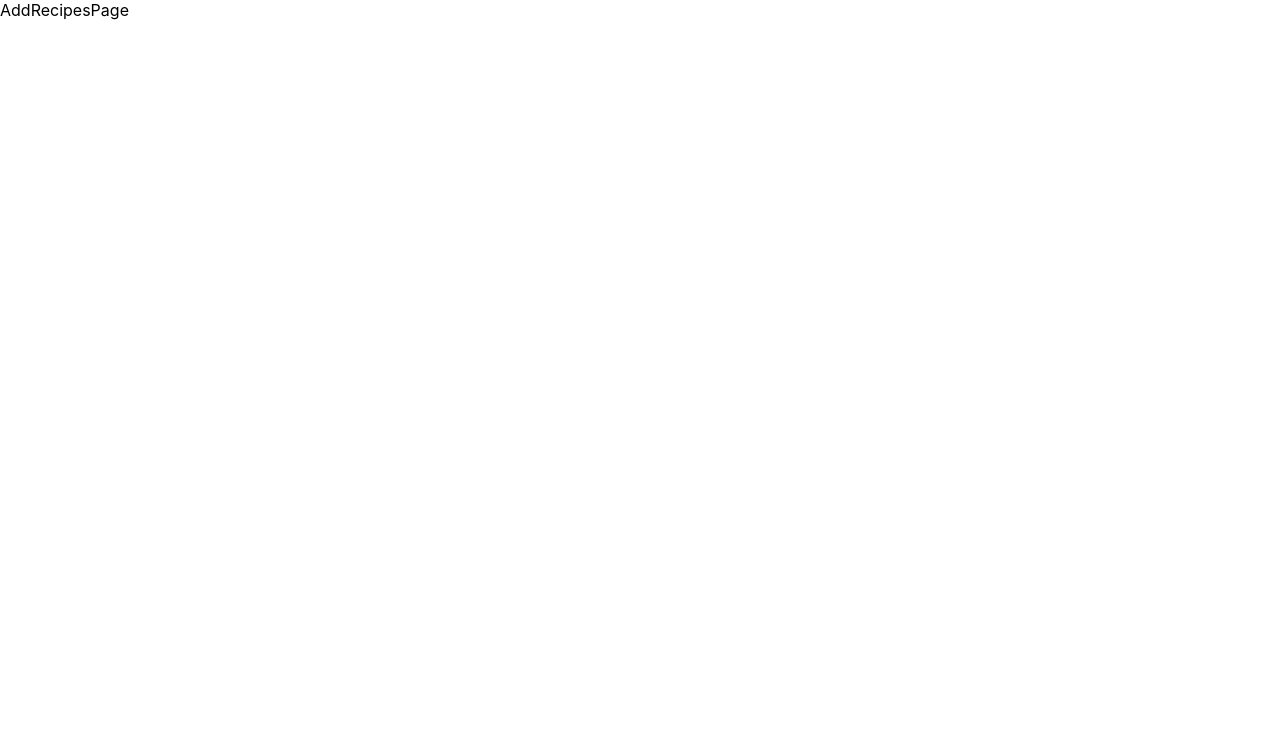
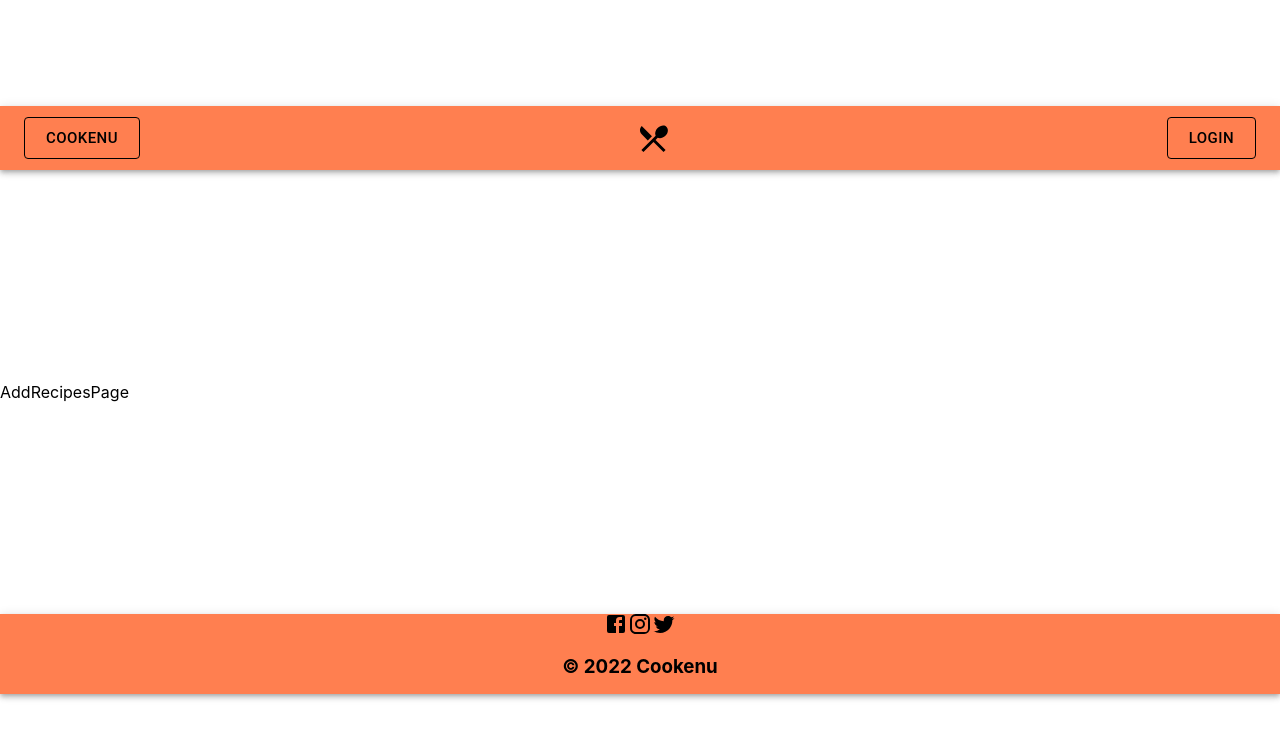
Before and after one commit to Brms5/Cookenu, a React (Create React App) app in the folder cookenu/: page /add-recipe in a window 1280 px wide. Shown: the top 738 px of the page. Built offline with nearby package versions, Linux system fonts and the light colour scheme.

Commit message:
feat: Header and Footer developed and structured navigation

```diff
--- a/cookenu/package.json
+++ b/cookenu/package.json
@@ -7,6 +7,8 @@
     "@emotion/styled": "^11.8.1",
     "@fontsource/roboto": "^4.5.3",
     "@material-ui/core": "^4.12.3",
+    "@material-ui/icons": "^4.11.2",
+    "@mui/icons-material": "^5.5.1",
     "@mui/material": "^5.5.1",
     "@mui/styled-engine-sc": "^5.4.2",
     "@testing-library/jest-dom": "^5.16.2",
--- a/cookenu/public/index.html
+++ b/cookenu/public/index.html
@@ -25,6 +25,18 @@
       Learn how to configure a non-root public URL by running `npm run build`.
     -->
     <title>React App</title>
+  <style>
+    html,
+    body,
+    #root {
+      margin: 0;
+      padding: 0;
+      width: 100%;
+      min-height: 100vh;
+    }
+  </style>
+
+
   </head>
   <body>
     <noscript>You need to enable JavaScript to run this app.</noscript>
--- /dev/null
+++ b/cookenu/src/components/Footer/Footer.js
@@ -0,0 +1,23 @@
+import React from "react";
+import AppBar from "@material-ui/core/AppBar";
+import { StyledFooter, StyledIconsDiv } from "./styled";
+import FacebookIcon from "@mui/icons-material/Facebook";
+import InstagramIcon from "@mui/icons-material/Instagram";
+import TwitterIcon from "@mui/icons-material/Twitter";
+
+function Footer() {
+  return (
+    <AppBar position="static">
+      <StyledFooter>
+        <StyledIconsDiv>
+          <FacebookIcon />
+          <InstagramIcon />
+          <TwitterIcon />
+        </StyledIconsDiv>
+        <h3>© 2022 Cookenu</h3>
+      </StyledFooter>
+    </AppBar>
+  );
+}
+
+export default Footer;
--- /dev/null
+++ b/cookenu/src/components/Footer/styled.js
@@ -0,0 +1,22 @@
+import styled from "styled-components";
+
+export const StyledFooter = styled.div`
+  display: flex;
+  flex-direction: column;
+  width: 100%;
+  height: 10vh;
+  margin: 0px;
+  justify-content: center;
+  align-items: center;
+  color: black; // -> Resolver a integração das cores bases
+`;
+
+export const StyledIconsDiv = styled.div`
+  display: flex;
+  flex-direction: row;
+  justify-content: center;
+  align-items: end;
+  width: 100%;
+  height: 40%;
+  /* background-color: blue; */
+`;
--- /dev/null
+++ b/cookenu/src/components/Header/Header.js
@@ -0,0 +1,35 @@
+import React from "react";
+import AppBar from "@material-ui/core/AppBar";
+import Button from "@material-ui/core/Button";
+import { StyledToolbar } from "./styled"
+import { useNavigate } from "react-router-dom";
+import RestaurantMenuIcon from "@mui/icons-material/RestaurantMenu";
+
+function Header() {
+  const navigate = useNavigate();
+  return (
+    <AppBar position="static" font>
+      <StyledToolbar>
+        <Button
+          onClick={() => navigate("/")}
+          color="inherit"
+          size="large"
+          variant="outlined"
+        >
+          COOKENU
+        </Button>
+        <RestaurantMenuIcon fontSize="large"/>
+        <Button
+          onClick={() => navigate("/login")}
+          color="inherit"
+          size="large"
+          variant="outlined"
+        >
+          Login
+        </Button>
+      </StyledToolbar>
+    </AppBar>
+  );
+}
+
+export default Header;
--- /dev/null
+++ b/cookenu/src/components/Header/styled.js
@@ -0,0 +1,9 @@
+import styled from "styled-components";
+import Toolbar from '@material-ui/core/Toolbar'
+
+export const StyledToolbar = styled(Toolbar)`
+  display: flex;
+  flex-direction: row;
+  justify-content: space-between;
+  color: black; // -> Resolver a integração das cores bases
+`;
--- /dev/null
+++ b/cookenu/src/constants/GlobalStyled.js
@@ -0,0 +1,9 @@
+import styled from "styled-components";
+
+export const GlobalStyled = styled.div`
+    display: flex;
+    flex-direction: column;
+    height: 100vh;
+    width: 100%;
+    justify-content: space-around;
+`;
--- a/cookenu/src/pages/HomePage/HomePage.js
+++ b/cookenu/src/pages/HomePage/HomePage.js
@@ -1,14 +1,11 @@
 import React from "react";
-import Button from "@material-ui/core/Button";
+import { StyledHomePage } from "./styled"
 
 function HomePage() {
   return (
-    <div>
+    <StyledHomePage>
       <h1>HomePage</h1>
-      <Button variant="contained" color="primary">
-        TESTANDOOOOOO
-      </Button>
-    </div>
+    </StyledHomePage>
   );
 }
 
--- a/cookenu/src/pages/HomePage/styled.js
+++ b/cookenu/src/pages/HomePage/styled.js
@@ -0,0 +1,8 @@
+import styled from "styled-components";
+
+export const StyledHomePage = styled.div`
+    display: flex;
+    flex-direction: row;
+    width: 100%;
+    height: 100%;
+`;
--- a/cookenu/src/routes/Router.js
+++ b/cookenu/src/routes/Router.js
@@ -7,10 +7,15 @@ import RecipesListPage from "../pages/RecipesListPage/RecipesListPage";
 import RecipeDetailPage from "../pages/RecipeDetailPage/RecipeDetailPage";
 import AddRecipesPage from "../pages/AddRecipesPage/AddRecipesPage";
 import ErrorPage from "../pages/ErrorPage/ErrorPage";
+import Header from "../components/Header/Header";
+import Footer from "../components/Footer/Footer";
+import {GlobalStyled} from "../constants/GlobalStyled"
 
 function Router() {
   return (
     <BrowserRouter>
+      <GlobalStyled>
+        <Header />
         <Routes>
           <Route exact path="/" element={<HomePage />} />
           <Route exact path="/login" element={<LoginPage />} />
@@ -20,6 +25,8 @@ function Router() {
           <Route exact path="/add-recipe" element={<AddRecipesPage />} />
           <Route element={<ErrorPage />} />
         </Routes>
+        <Footer />
+      </GlobalStyled>
     </BrowserRouter>
   );
 }
```
Also changed, not shown: cookenu/src/routes/coordinator.js (deleted, +0 -23 lines), 2 other files (tests, documents, lock files or other folders). Lines whose indentation alone changed are shown as unchanged.
